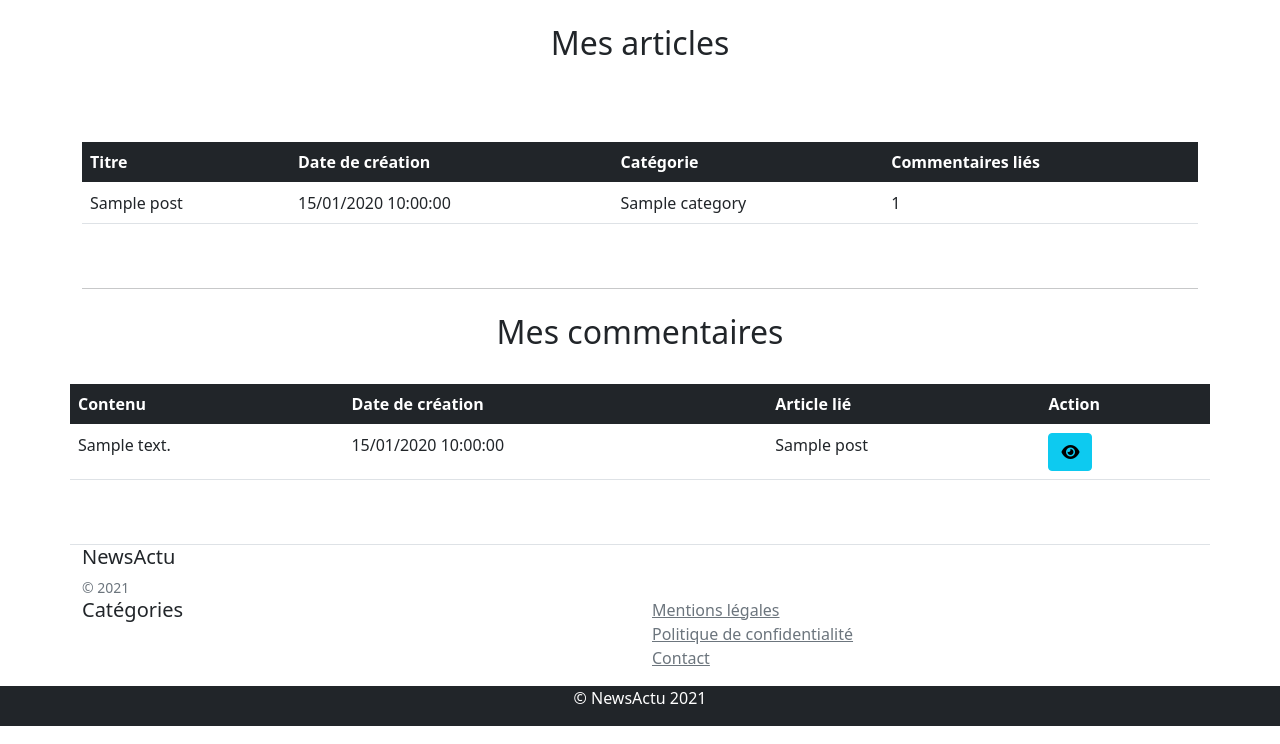
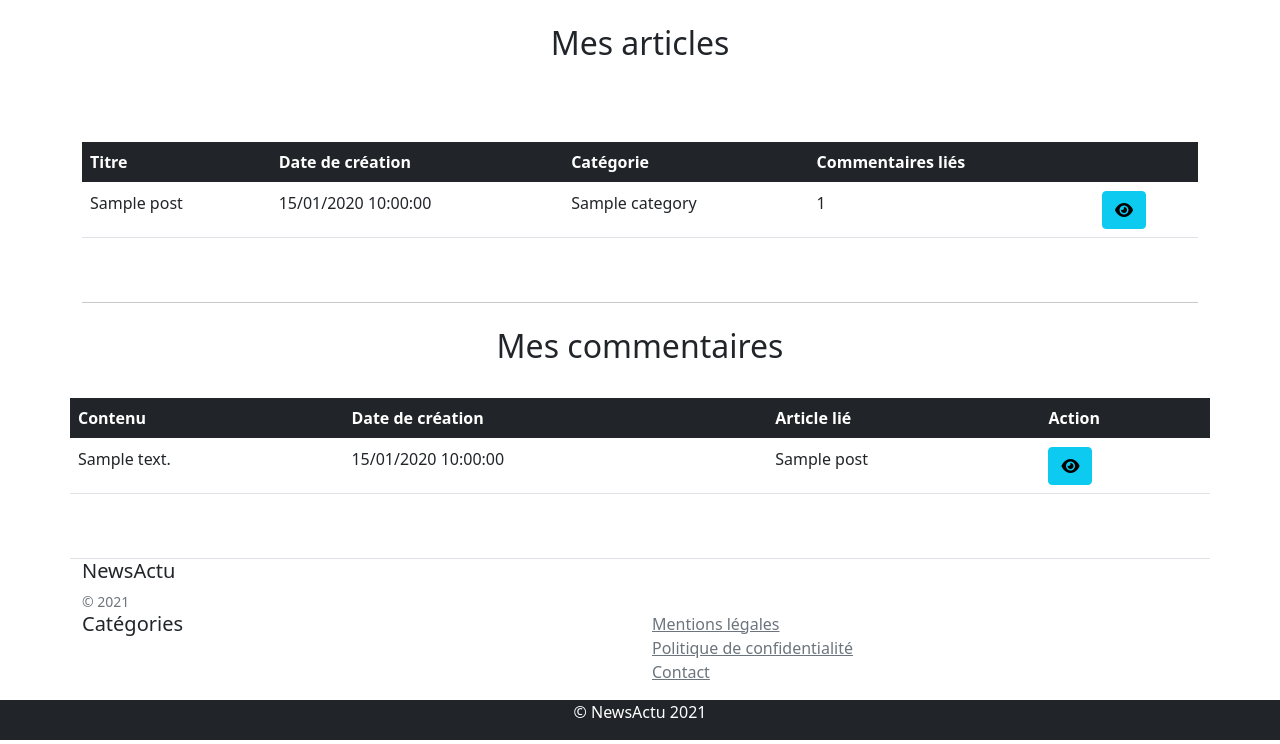
Before and after one commit to KevinL45/newsactu, a Symfony app: template templates/user/show.html.twig in a window 1280 px wide. Shown: the part 56-800 px from the top of the page. Run offline with Twig, Linux system fonts and the light colour scheme; the template is opened without the code that fills it: most values are stand-ins (such as "Sample title", 1, 10 or a date in 2020); some libraries are stand-ins or nearby versions.

Commit message:
first commit

```diff
--- a/src/Controller/PostController.php
+++ b/src/Controller/PostController.php
@@ -82,7 +82,7 @@ class PostController extends AbstractController
     }
     /**
     * @Route("/admin/voir/{cat_alias}/{post}_{id}", name="show_post", methods={"GET"})
-      * @ParamConverter("post", options={"mapping": {"post" : "alias"} })
+    * @ParamConverter("post", options={"mapping": {"post" : "alias"} })
     * @param  Post $post
     * @return Response
     */
--- a/templates/user/show.html.twig
+++ b/templates/user/show.html.twig
@@ -18,6 +18,7 @@
                         <th>Date de création</th>
                         <th>Catégorie</th>
                         <th>Commentaires liés</th>
+                        <th></th>
 
                     </tr>
                 </thead>
@@ -37,6 +38,10 @@
                         <td>
                             {{ post.commentaries | length }}
                         </td>
+                        <td>
+                        <a href="{{path('show_post', {'cat_alias':post.category.alias, 'post':post.alias, 'id':post.id})}}" class="btn btn-info"><i class="fa fa-eye"></i></a>
+                        </td>
+
                     </tr>
                 {% endfor %}
 
```
